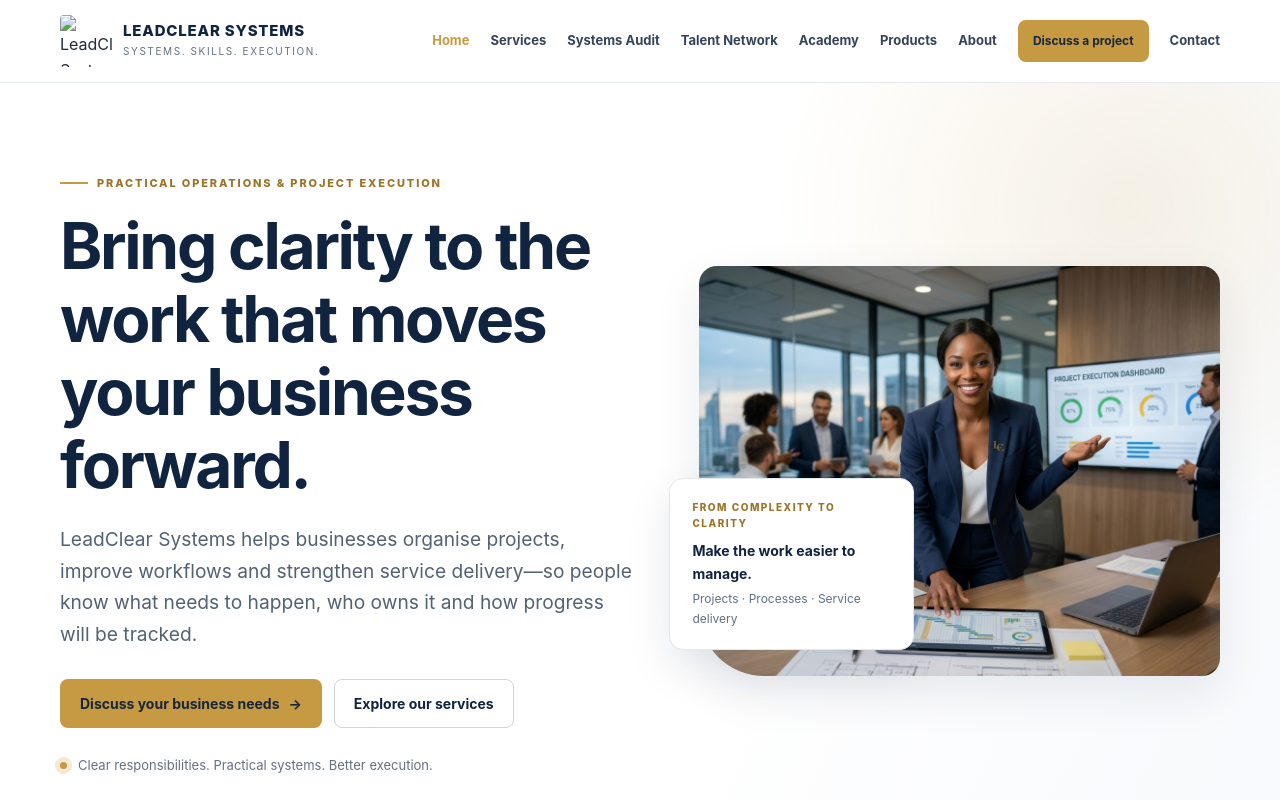
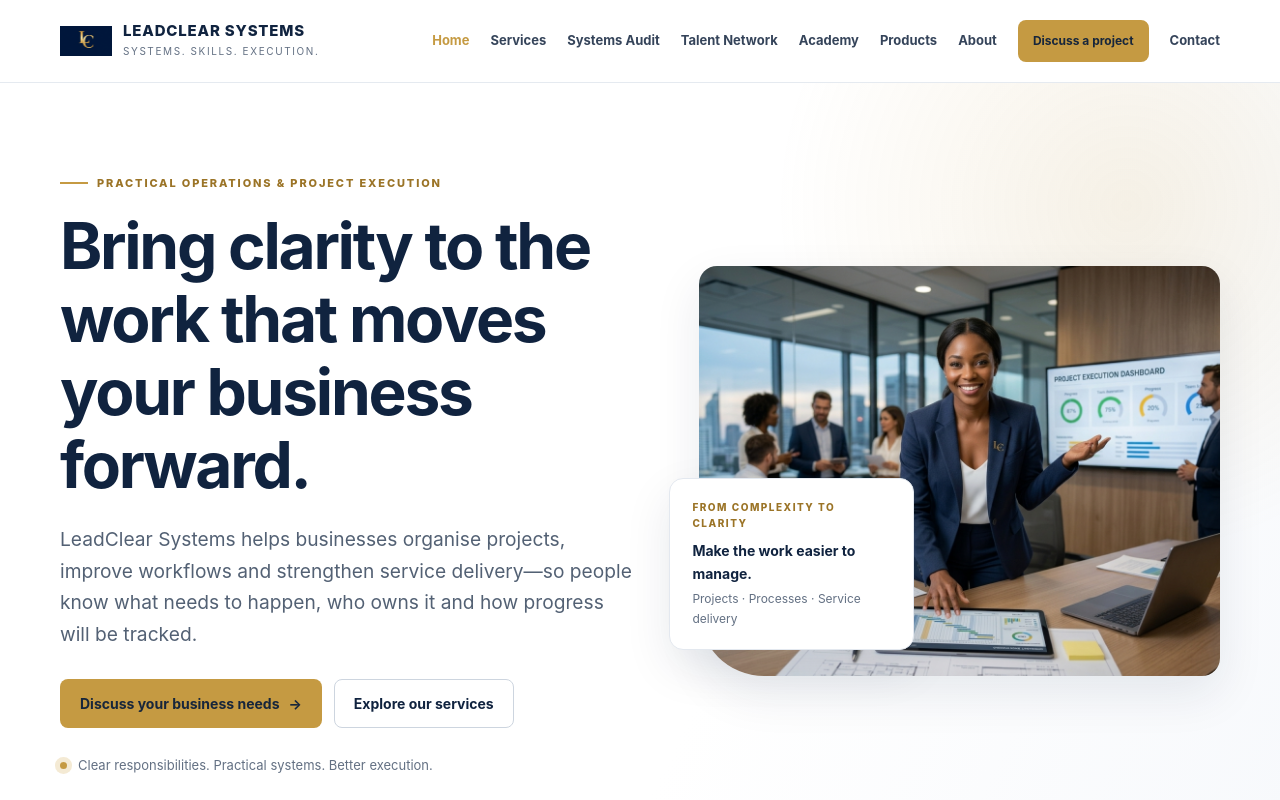
Before and after one commit to anneolivia2000-ctrl/LeadClear-website, a plain HTML site: page index.html in a window 1280 px wide. Shown: the top 800 px of the page. Drawn offline with Linux system fonts and the light colour scheme.

Commit message:
Update index.html

```diff
--- a/index.html
+++ b/index.html
@@ -15,7 +15,7 @@
 <header class="site-header">
   <div class="container nav-wrap">
     <a class="brand" href="index.html" aria-label="LeadClear Systems home">
-      <img class="brand-logo" src="assets/LeadClear_LC_Gold_Exact.png" alt="LeadClear Systems gold LC logo"><span><span class="brand-name">LEADCLEAR SYSTEMS</span><span class="brand-tag">Systems. Skills. Execution.</span></span>
+      <img class="brand-logo" src="images/lclogo.png" alt="LeadClear Systems gold LC logo"><span><span class="brand-name">LEADCLEAR SYSTEMS</span><span class="brand-tag">Systems. Skills. Execution.</span></span>
     </a>
     <button class="nav-toggle" aria-expanded="false" aria-label="Open navigation menu">Menu ☰</button>
     <nav class="nav-links" aria-label="Main navigation"><a href="index.html" aria-current="page">Home</a><a href="services.html">Services</a><a href="systems-audit.html">Systems Audit</a><a href="talent-network.html">Talent Network</a><a href="academy.html">Academy</a><a href="products.html">Products</a><a href="about.html">About</a><a class="btn btn-primary btn-small" href="contact.html">Discuss a project</a><a href="contact.html">Contact</a></nav>
```
